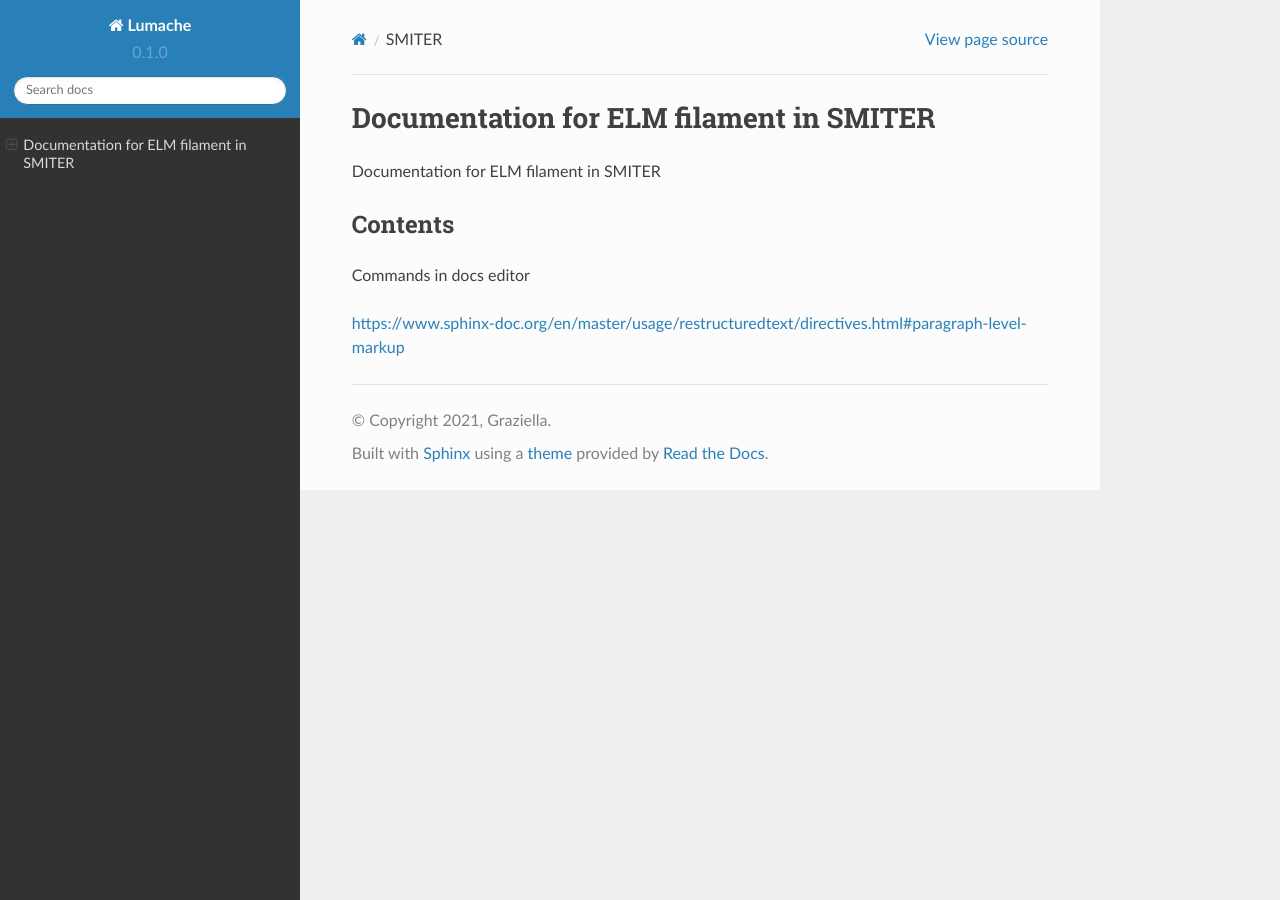
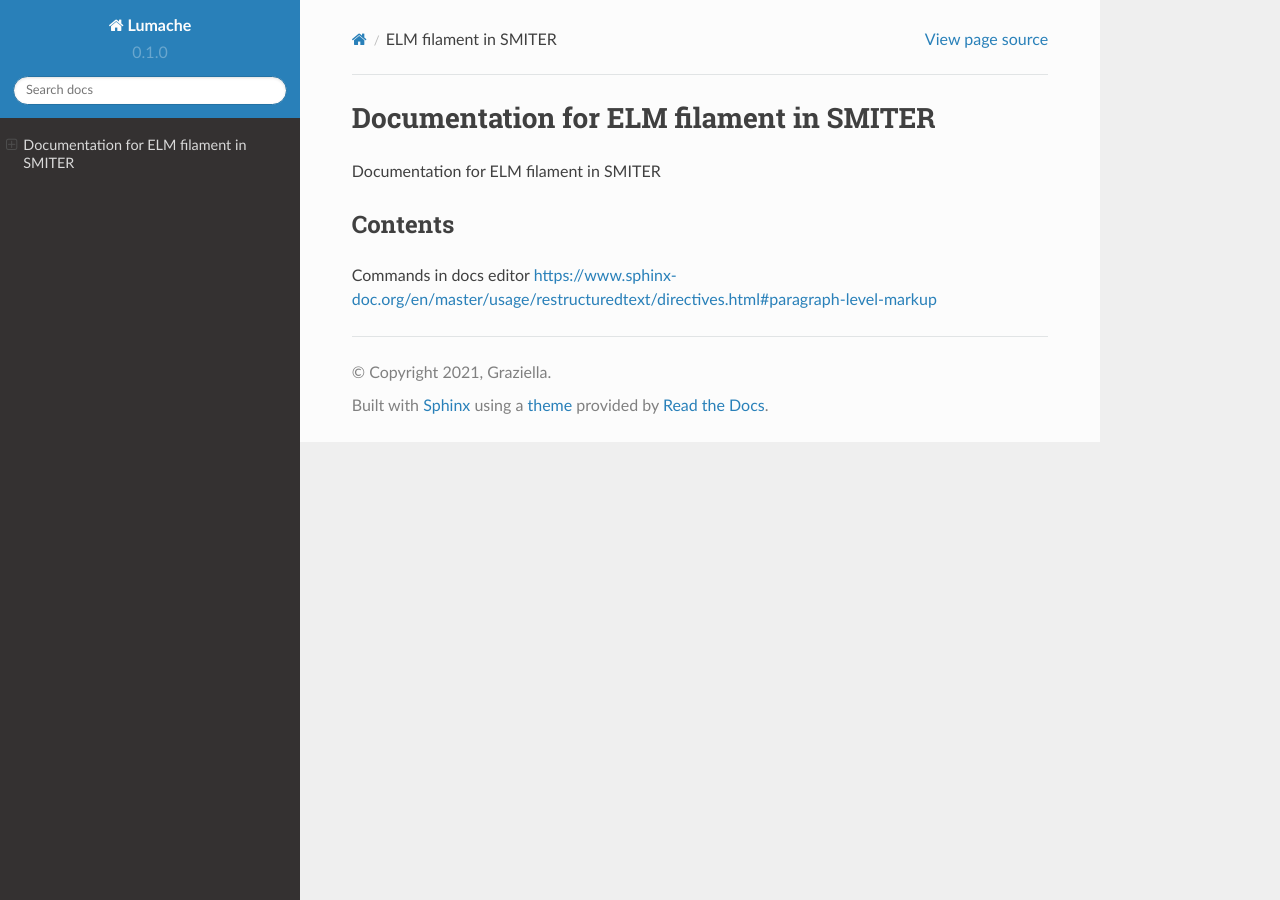
Before and after one commit to sunwmoon/Sunwoo, a Sphinx documentation site: the page built from docs/source/index.rst, in a window 1280 px wide. Built offline with Sphinx 7.4.7 and the Read the Docs theme 2.0.0, drawn with Linux system fonts in a browser that asks for light colours; pages that are not in the unit, such as notebooks, are missing from menus.

Commit message:
Update index.rst

```diff
--- a/docs/source/index.rst
+++ b/docs/source/index.rst
@@ -1,3 +1,5 @@
+.. title:: ELM filament in SMITER
+
 Documentation for ELM filament in SMITER
 ====
 
@@ -25,6 +26,7 @@ https://www.sphinx-doc.org/en/master/usage/restructuredtext/directives.html#para
    component/index
    resources
 
+
 .. conventions
 
     # with overline, for parts
```
Also changed, not shown: other parts of docs/source/index.rst (+1 -2 lines).
